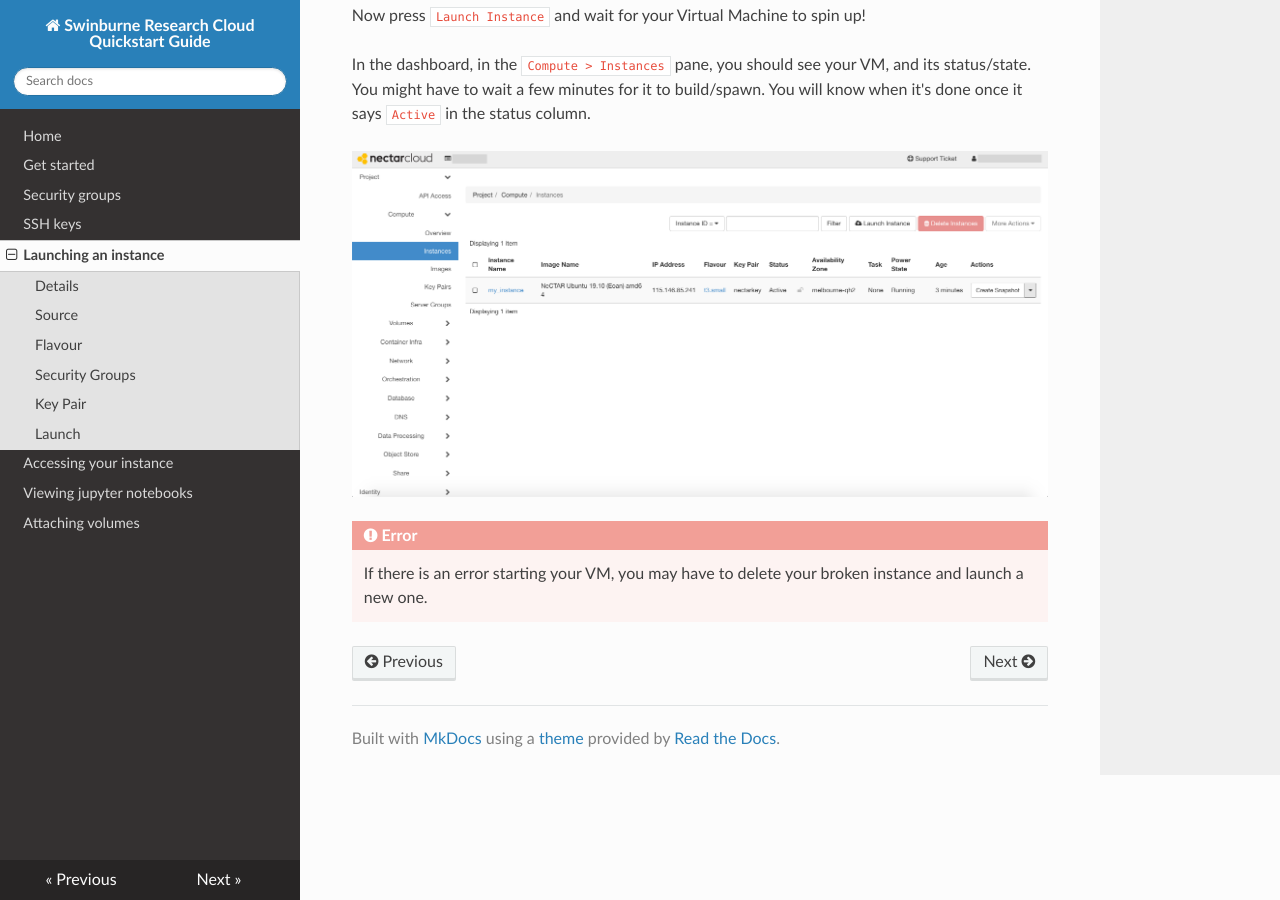
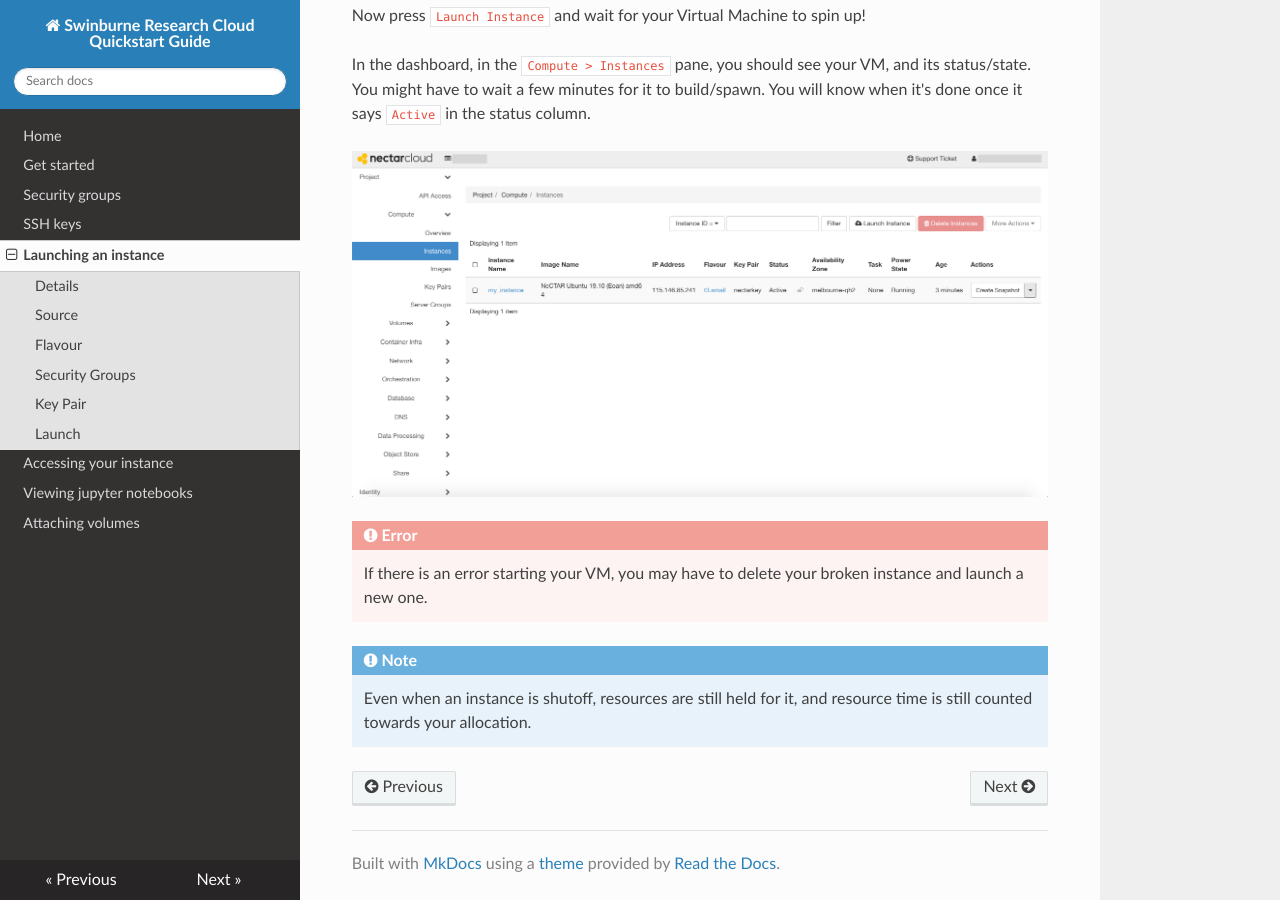
Before and after one commit to ADACS-Australia/swinburne-rc-docs, an MkDocs documentation site: the page built from docs/launching-instance.md, in a window 1280 px wide and 900 px high, scrolled down 3824 px. Built offline with MkDocs 1.6.1, drawn with Linux system fonts in a browser that asks for light colours; nearby versions of some CDN libraries.

Commit message:
added note on resource usage for shutoff instances

```diff
--- a/docs/launching-instance.md
+++ b/docs/launching-instance.md
@@ -65,3 +65,6 @@ In the dashboard, in the `Compute > Instances` pane, you should see your VM, and
 
 !!! error
     If there is an error starting your VM, you may have to delete your broken instance and launch a new one.
+
+!!! note
+    Even when an instance is shutoff, resources are still held for it, and resource time is still counted towards your allocation.
```
